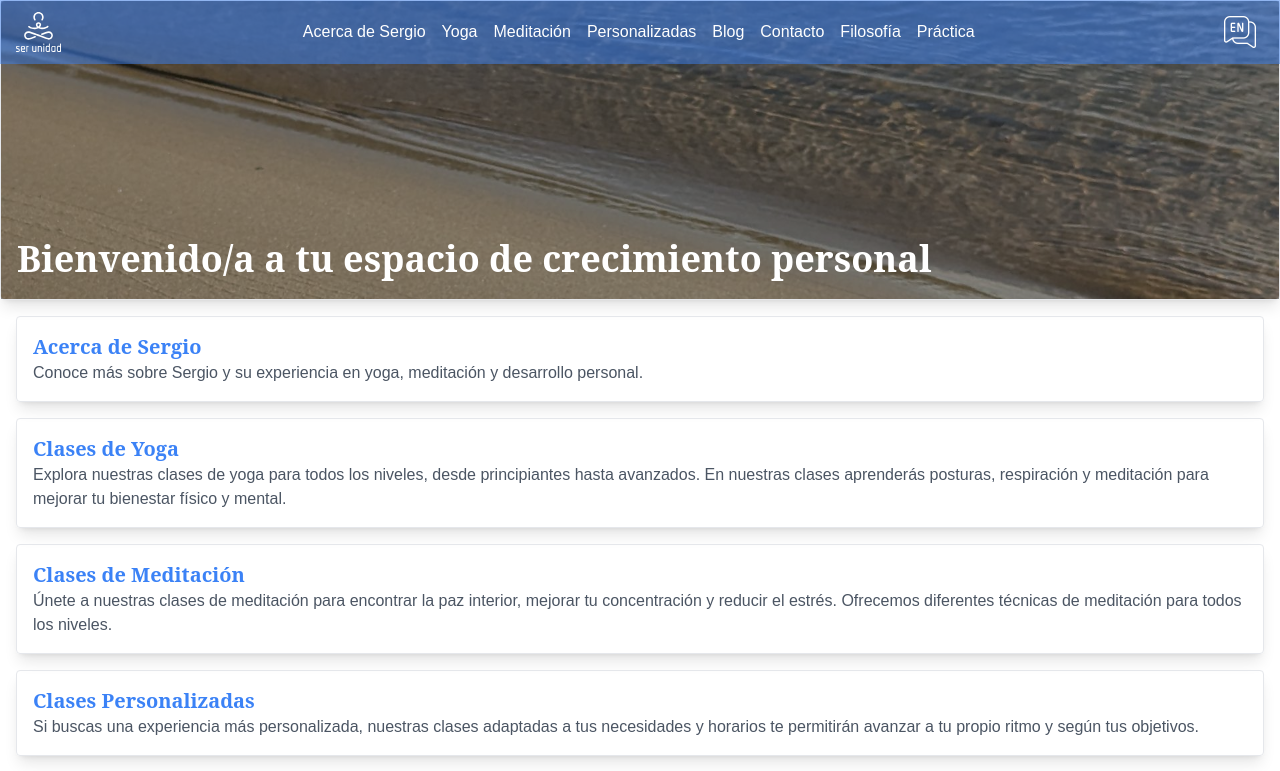
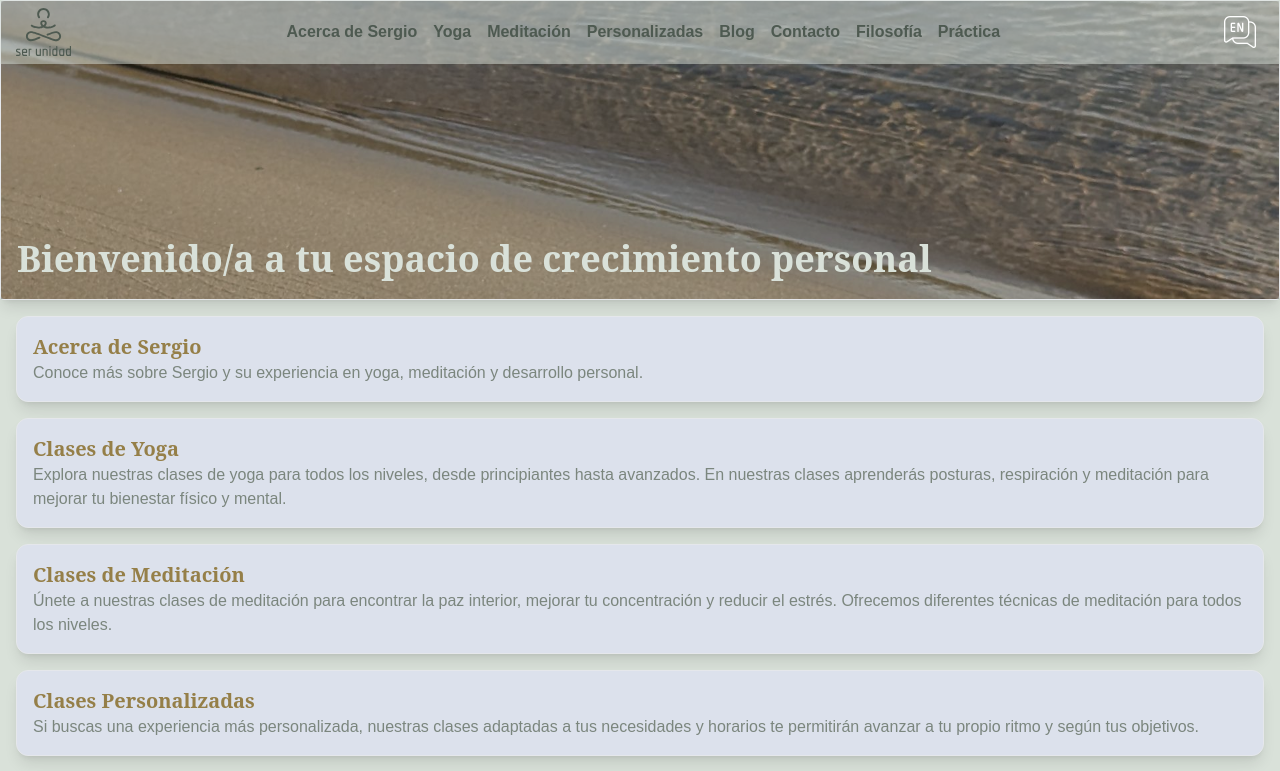
Before and after one commit to CesarDanielSaavedra/ser-unidad, a React (Vite) app: page / in a window 1280 px wide. Shown: the top 771 px of the page. Built offline with nearby package versions, Linux system fonts and the light colour scheme; a web font is replaced by a local one.

Commit message:
Styles have been added to Navbar and Home view

```diff
--- a/src/Components/layout/Navbar/Navbar.tsx
+++ b/src/Components/layout/Navbar/Navbar.tsx
@@ -35,30 +35,31 @@ const Navbar = () => {
   const linksItems = createLinkList(dictionary.links, ROUTES);
 
   return (
-    <nav className="fixed top-0 left-0 w-full bg-blue-500 bg-opacity-50 pt-2 pr-4 pb-2 pl-4 text-white z-10">
+    <nav className="fixed top-0 left-0 w-full bg-secondary-lightGray bg-opacity-50 pt-2 pr-4 pb-2 pl-4 text-white z-10">
       <div className='flex items-center justify-between'>
         {/* LOGO */}
         <Link to="/">
-          <img src={`${BASE_URL}${icons.main}`} alt="Logo" className="h-10" />
+          <img src={`${BASE_URL}${icons.main}`} alt="Logo" className="h-12" />
         </Link>
 
         {/* BURGER MENU */}
         <div className={`flex items-center justify-start w-full ml-2 lg:hidden`} >
-          <button
-            onClick={handleToggleMenu}
-            className="p-2 text-white focus:outline-none"
-          >
-            <div className={`p-1 border-2 border-white rounded-md ${isMenuOpen ? 'rotate-180' : ' '} transition duration-[1s] ease-in-out`}>
+          <button onClick={handleToggleMenu} className="p-2 text-primary-dark focus:outline-none">
+            <div className={`p-1 border-2 border-primary-dark rounded-md ${isMenuOpen ? 'rotate-180' : ' '} transition duration-[1s] ease-in-out`}>
               <img src={menuBtn} alt="Logo" className="h-5" />
             </div>
           </button>
         </div>
 
         {/* LINKS MENU */}
-        <LinksList items={linksItems} className='font-vietnam hidden lg:flex lg:space-x-4 items-center justify-center' />
+        <LinksList
+          items={linksItems}
+          className='hidden lg:flex lg:space-x-4 items-center justify-center'
+          itemClassName='font-vietnam font-semibold text-primary-dark'
+        />
 
         <ToggleButton
-          className="p-2 text-blue-500 font-semibold rounded-lg hover:bg-blue-600 hover:text-white transition duration-200"
+          className="p-2 rounded-lg hover:bg-secondary-gray transition duration-200"
           initValue={`${BASE_URL}${icons.language.inital}`}
           initClassName="w-8 h-8"
           alterValue={`${BASE_URL}${icons.language.alter}`}
--- a/src/pages/Home.tsx
+++ b/src/pages/Home.tsx
@@ -10,26 +10,26 @@ const Home = () => {
   const { pages } = useDictionary(language);
 
   return (
-    <div className="mx-auto">
+    <div className="mx-auto bg-secondary-lightGray">
       {/* Sección del banner */}
       <div
         className="border rounded shadow-lg w-full h-[300px] bg-cover bg-center"
         style={{backgroundImage: `url(${import.meta.env.BASE_URL}${images.pages.home.banner}`}}
       >
-        <div className="w-full h-full flex items-end justify-start bg-black bg-opacity-40">
-          <h1 className="mb-5 ml-4 font-serif text-white lg:text-4xl text-2xl font-semibold">{pages.home.welcomeTitle} </h1>
+        <div className="w-full h-full flex items-end justify-start bg-black bg-opacity-30">
+          <h1 className="mb-5 ml-4 font-serif text-secondary-lightGray lg:text-4xl text-2xl font-semibold">{pages.home.welcomeTitle}</h1>
         </div>
       </div>
 
       <div className="space-y-4 p-4">
         {Object.entries(pages.home.sections).map(([key, section]) => (
-          <section key={key} className="p-4 border rounded shadow-lg">
+          <section key={key} className="p-4 bg-secondary-butter border rounded-xl shadow-lg">
             <h2 className="font-serif text-xl font-semibold">
-              <Link to={`/${key}`} className="text-blue-500 hover:underline">
+              <Link to={`/${key}`} className="text-primary-light hover:underline">
                 {section.title}
               </Link>
             </h2>
-            <p className="font-vietnam text-gray-600">
+            <p className="font-vietnam text-secondary-gray">
               {section.description}
             </p>
           </section>
--- a/tailwind.config.js
+++ b/tailwind.config.js
@@ -19,6 +19,7 @@ export default {
           blue: "#606AA1",
           gray: "#7B867E",
           brown: "#B27A64",
+          butter: "#DCE1EC",
           lightGray: "#D9E1D9",
           beige: "#E7E2CD",
           peach: "#E2C8C",
```
Also changed, not shown: public/assets/icons/logo_ser_unidad.svg.
